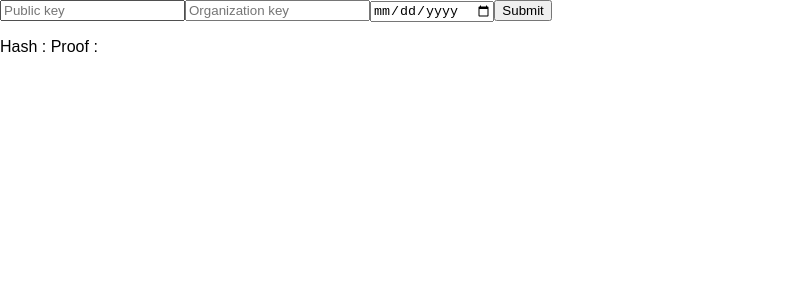
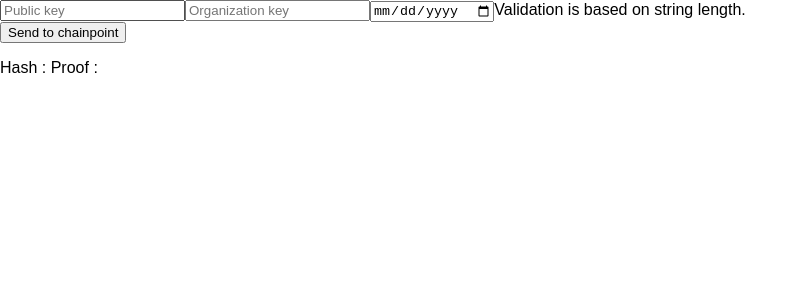
Before and after one commit to thomas-sarek/project_forward, a React (Create React App) app: page /proof in a window 1280 px wide. Shown: the top 300 px of the page, without its empty margins (0-804 px from the left). Built offline with nearby package versions, Linux system fonts and the light colour scheme.

Commit message:
need merge

```diff
--- a/src/proof/Proof.js
+++ b/src/proof/Proof.js
@@ -4,8 +4,7 @@
 import React, { Component } from 'react';
 import './Proof.css';
 import sha256 from 'crypto-js/sha256';
-import chainpointClient from 'chainpoint-client';
-// import chainpointClient from 'chainpoint-client-js';
+import { FormGroup, FormControl, HelpBlock, ControlLabel } from 'react-bootstrap';
 
 
 class Proof extends Component {
@@ -23,11 +22,38 @@ class Proof extends Component {
 			<div>
 				<div className="form-wrapper">
 					<form className="step-2-form" onSubmit={this.sendHash}>
-						<input type="text" name="client_public_key" placeholder="Public key" value={props.client_public_key}  onChange={this.handleChange} />
-						<input type="text" name="org_public_key" placeholder="Organization key" value={props.org_public_key}  onChange={this.handleChange} />
-						<input type="date" name="timestamp" value={props.timestamp} onChange={this.handleChange} />
-						{/*<input type="date" name="firstName" placeholder="First Name" value={Time.now()} onChange={this.handleChange} />*/}
-						<button type="submit">Submit</button>
+						<FormGroup
+							controlId="formBasicText"
+							// validationState={this.getValidationState()}
+						>
+							<FormControl
+								type="text"
+								name="client_public_key"
+								value={props.client_public_key}
+								placeholder="Public key"
+								onChange={this.handleChange}
+							/>
+							<FormControl
+								type="text"
+								name="org_public_key"
+								value={this.state.org_public_key}
+								placeholder="Organization key"
+								onChange={this.handleChange}
+							/>
+							<FormControl
+								type="date"
+								name="timestamp"
+								value={this.state.timestamp}
+								placeholder="Enter text"
+								onChange={this.handleChange}
+							/>
+							<FormControl.Feedback />
+							<HelpBlock>Validation is based on string length.</HelpBlock>
+						</FormGroup>
+						{/*<input type="text" name="client_public_key" placeholder="Public key" value={props.client_public_key}  onChange={this.handleChange} />*/}
+						{/*<input type="text" name="org_public_key" placeholder="Organization key" value={props.org_public_key}  onChange={this.handleChange} />*/}
+						{/*<input type="date" name="timestamp" value={props.timestamp} onChange={this.handleChange} />*/}
+						<button type="submit">Send to chainpoint</button>
 					</form>
 				</div>
 				<div className="info-wrapper">
```
